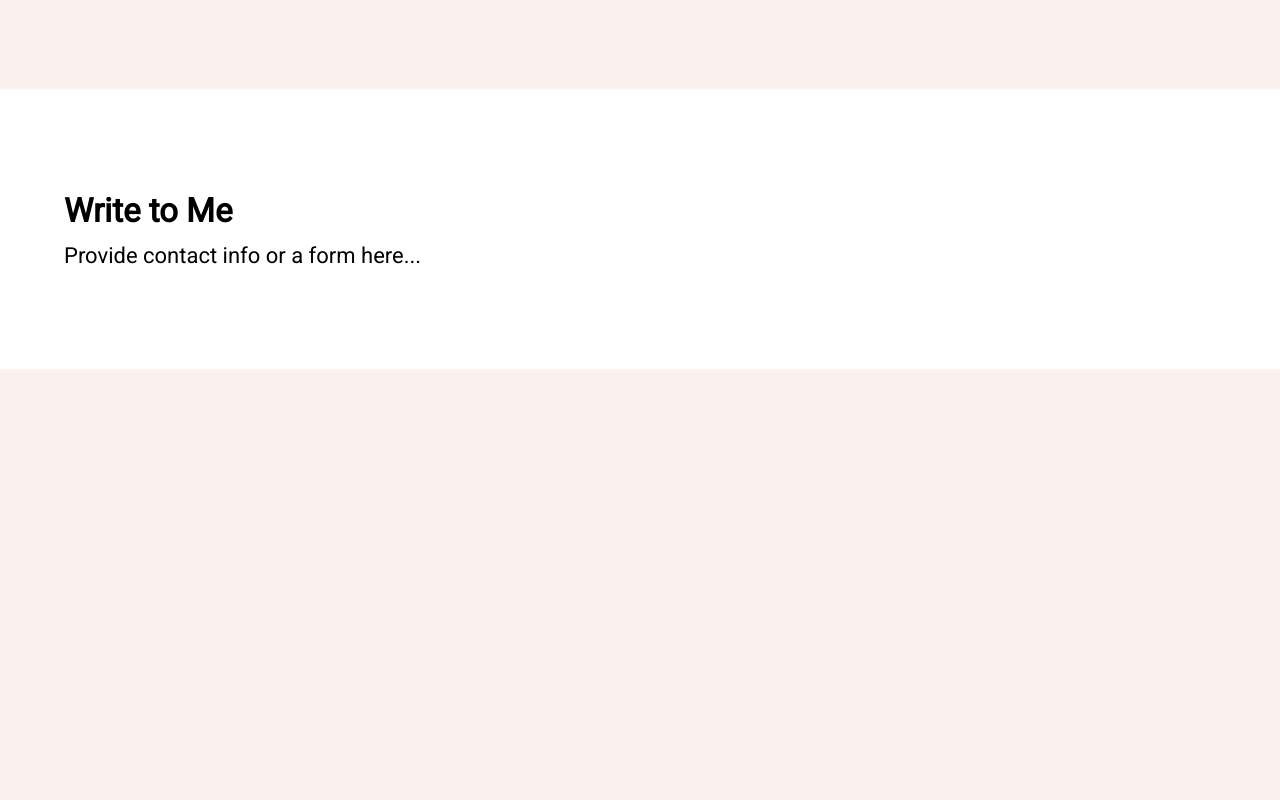
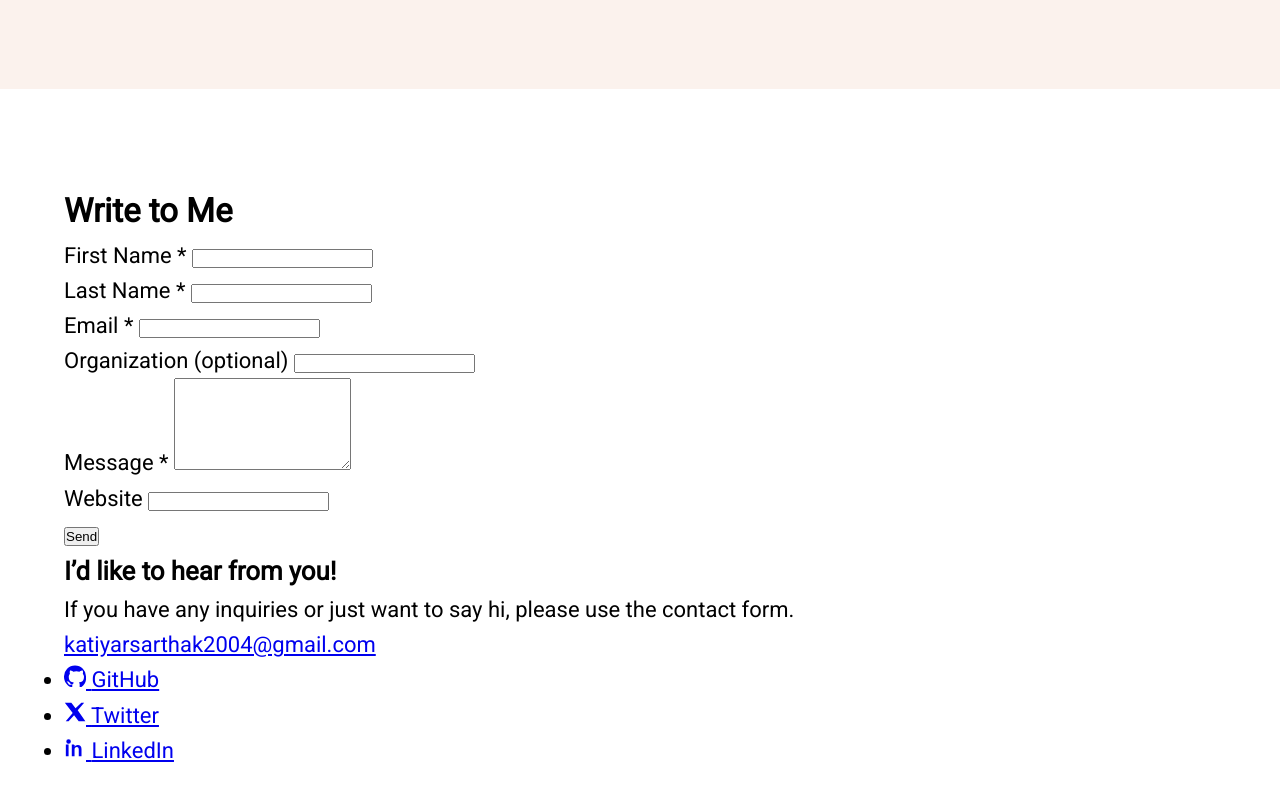
Before and after one commit to SarthakKatiyar2004/CV-Site, a plain HTML site: page index.html in a window 1280 px wide. Shown: the part 4158-4958 px from the top of the page. Before the commit the page ends 4527 px from the top, so only its background shows below. Drawn offline with Linux system fonts and the light colour scheme; a web font is replaced by a local one.

Commit message:
Implement contact form in index.html

```diff
--- a/index.html
+++ b/index.html
@@ -70,9 +70,80 @@
     <ul id="certificates-list"></ul>
   </section>
 
+  <!-- Contact -->
   <section id="contact">
     <h2>Write to Me</h2>
-    <p>Provide contact info or a form here...</p>
+
+    <div class="contact-grid">
+      <!-- Left: Form -->
+      <div class="contact-left">
+        <form id="contact-form" novalidate>
+          <div class="row two">
+            <div class="field">
+              <label for="firstName">First Name *</label>
+              <input type="text" id="firstName" name="firstName" required autocomplete="given-name" />
+            </div>
+            <div class="field">
+              <label for="lastName">Last Name *</label>
+              <input type="text" id="lastName" name="lastName" required autocomplete="family-name" />
+            </div>
+          </div>
+
+          <div class="field">
+            <label for="email">Email *</label>
+            <input type="email" id="email" name="email" required autocomplete="email" />
+          </div>
+
+          <div class="field">
+            <label for="organization">Organization (optional)</label>
+            <input type="text" id="organization" name="organization" autocomplete="organization" />
+          </div>
+
+          <div class="field">
+            <label for="message">Message *</label>
+            <textarea id="message" name="message" rows="6" required></textarea>
+          </div>
+
+          <!-- Honeypot (keep hidden) -->
+          <div class="hp" aria-hidden="true">
+            <label for="website">Website</label>
+            <input type="text" id="website" name="website" tabindex="-1" autocomplete="off" />
+          </div>
+
+          <button type="submit" id="send-btn">Send</button>
+          <p id="form-status" role="status" aria-live="polite"></p>
+        </form>
+      </div>
+
+      <!-- Right: Message + Socials -->
+      <div class="contact-right">
+        <h3>I’d like to hear from you!</h3>
+        <p>If you have any inquiries or just want to say hi, please use the contact form.</p>
+
+        <a class="email-link" href="mailto:katiyarsarthak2004@gmail.com">katiyarsarthak2004@gmail.com</a>
+
+        <ul class="socials">
+          <li>
+            <a href="https://github.com/SarthakKatiyar2004" target="_blank" rel="noopener">
+              <svg width="22" height="22" viewBox="0 0 24 24" aria-hidden="true"><path fill="currentColor" d="M12 .5A12 12 0 0 0 0 12.7c0 5.4 3.4 10 8.2 11.6.6.1.8-.3.8-.6v-2.3c-3.3.8-4-.8-4-.8-.6-1.5-1.5-1.9-1.5-1.9-1.2-.8.1-.8.1-.8 1.3.1 2 .1 2.8 1.8 1.1 1.8 2.9 1.3 3.6 1 .1-.8.4-1.3.7-1.6-2.7-.3-5.5-1.4-5.5-6.2 0-1.4.5-2.5 1.3-3.4-.1-.3-.6-1.7.1-3.5 0 0 1.1-.4 3.6 1.3a12.2 12.2 0 0 1 6.6 0c2.5-1.7 3.6-1.3 3.6-1.3.7 1.8.2 3.2.1 3.5.8.9 1.3 2 1.3 3.4 0 4.8-2.8 5.9-5.5 6.2.4.3.8 1 .8 2v3c0 .3.2.7.8.6A12.2 12.2 0 0 0 24 12.7 12 12 0 0 0 12 .5Z"/></svg>
+              <span>GitHub</span>
+            </a>
+          </li>
+          <li>
+            <a href="https://x.com/Sxxthxk" target="_blank" rel="noopener">
+              <svg width="22" height="22" viewBox="0 0 24 24" aria-hidden="true"><path fill="currentColor" d="M18.9 2H22l-7 8.1L23.3 22H16l-5-6.5L5 22H1.9l7.6-8.8L0.9 2H8l4.6 6 6.3-6Z"/></svg>
+              <span>Twitter</span>
+            </a>
+          </li>
+          <li>
+            <a href="https://www.linkedin.com/in/sarthak-katiyar-671b51293/" target="_blank" rel="noopener">
+              <svg width="22" height="22" viewBox="0 0 24 24" aria-hidden="true"><path fill="currentColor" d="M4.98 3.5A2.5 2.5 0 1 1 5 8.5a2.5 2.5 0 0 1 0-5Zm.02 5.9H2V22h3V9.4Zm5.5 0H8.5V22h3V15c0-1.8 1-3 2.5-3 1.4 0 2.1.9 2.1 2.8V22h3v-7.7c0-3-1.6-4.5-4-4.5-1.9 0-2.8 1-3.3 1.8h-.1v-1.6Z"/></svg>
+              <span>LinkedIn</span>
+            </a>
+          </li>
+        </ul>
+      </div>
+    </div>
   </section>
 
   <!-- External JS -->
```
